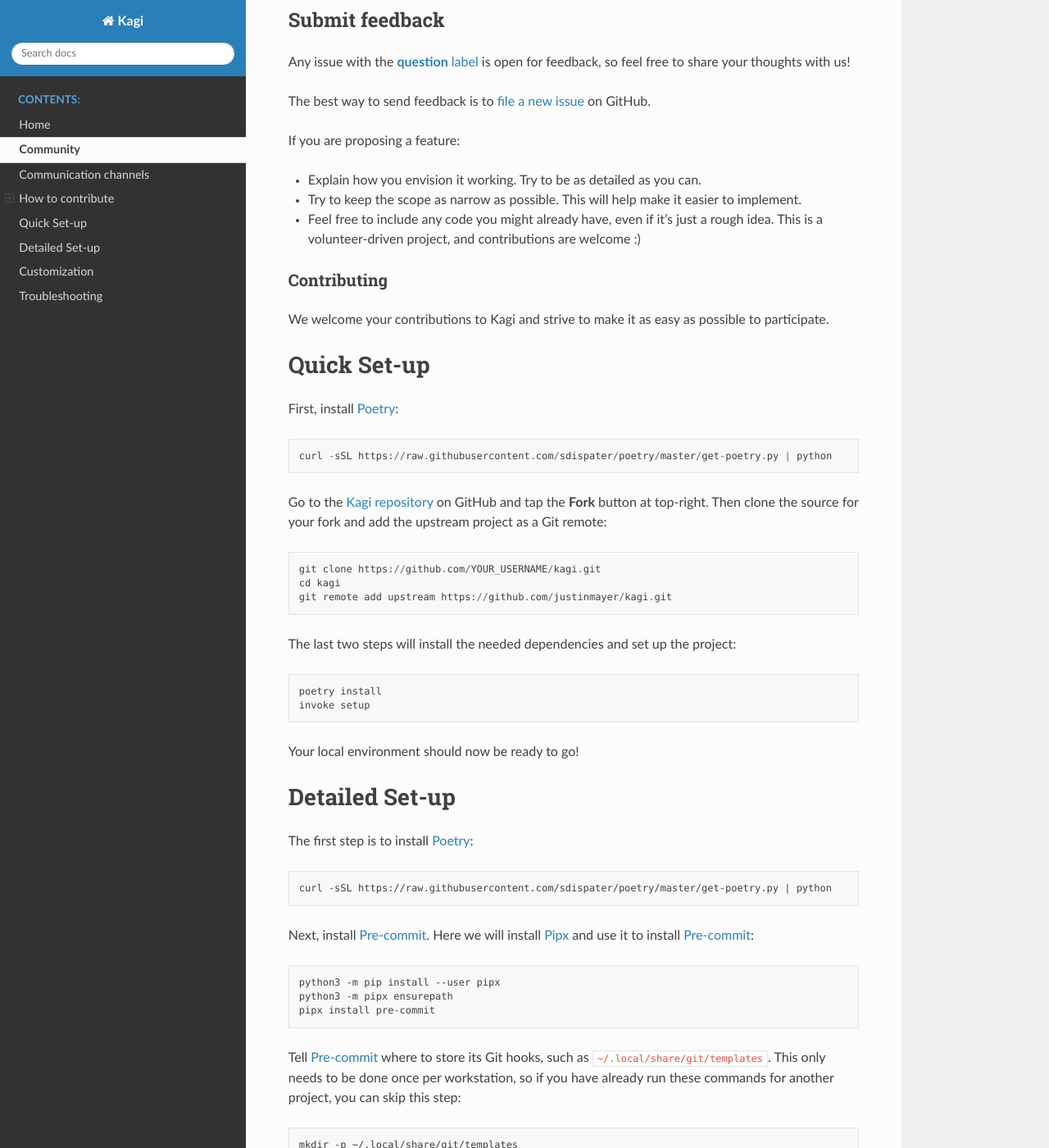
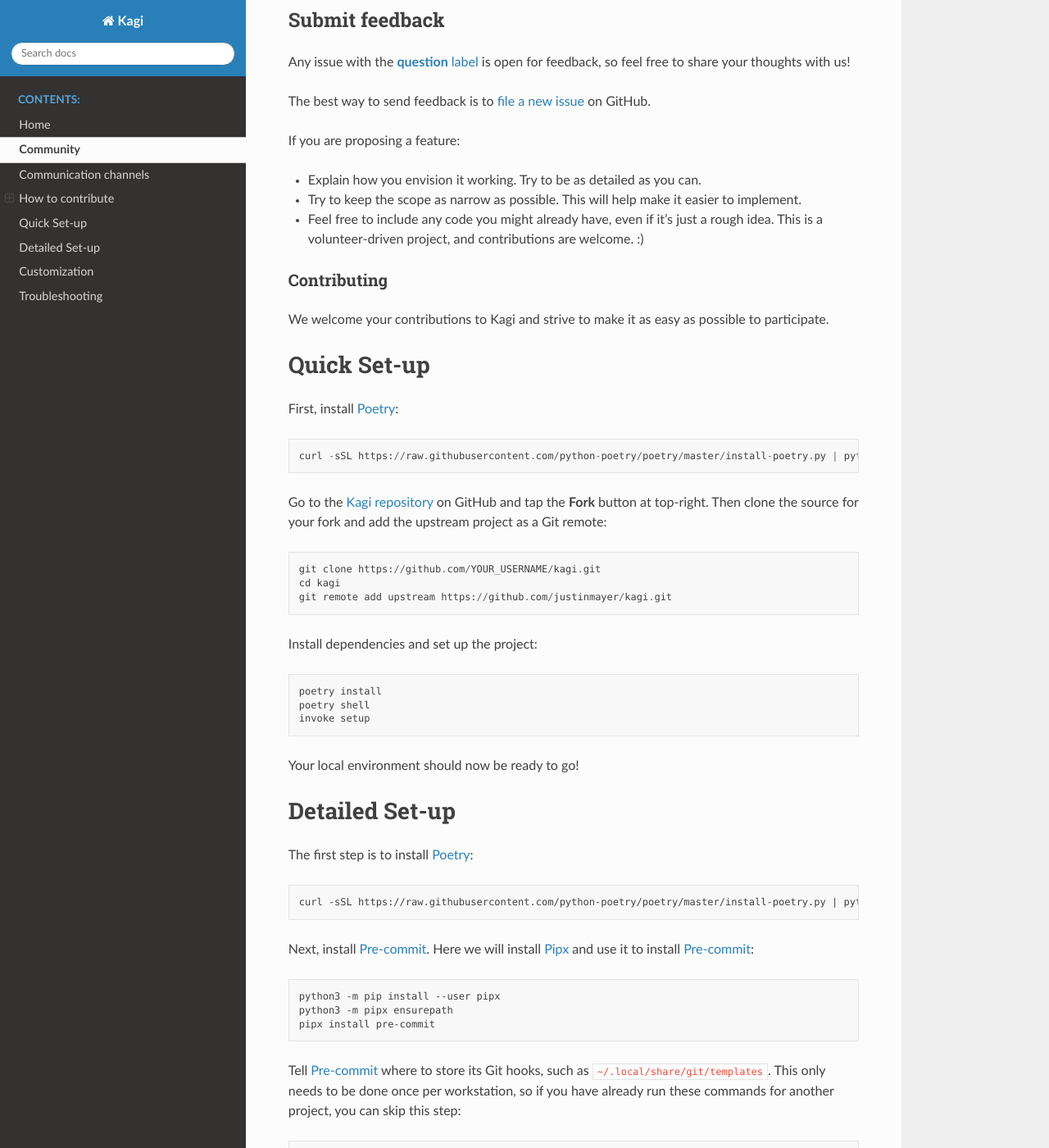
Before and after one commit to justinmayer/kagi, a Sphinx documentation site: the page built from docs/community.rst, in a window 1280 px wide and 1400 px high, scrolled down 1412 px. Shown: the whole window at 82% size. Built offline with Sphinx 7.4.7 and the Read the Docs theme 2.0.0, drawn with Linux system fonts in a browser that asks for light colours; some of the changed text lies outside the part shown.

Commit message:
Fix and improve project set-up documentation

```diff
--- a/CONTRIBUTING.rst
+++ b/CONTRIBUTING.rst
@@ -9,7 +9,7 @@
 
 First, install Poetry_::
 
-    curl -sSL https://raw.githubusercontent.com/sdispater/poetry/master/get-poetry.py | python
+    curl -sSL https://raw.githubusercontent.com/python-poetry/poetry/master/install-poetry.py | python -
 
 Go to the `Kagi repository`_ on GitHub and tap the **Fork** button at top-right.
 Then clone the source for your fork and add the upstream project as a Git remote::
@@ -18,9 +18,10 @@
     cd kagi
     git remote add upstream https://github.com/justinmayer/kagi.git
 
-The last two steps will install the needed dependencies and set up the project::
+Install dependencies and set up the project::
 
     poetry install
+    poetry shell
     invoke setup
 
 Your local environment should now be ready to go!
@@ -32,7 +33,7 @@
 
 The first step is to install Poetry_::
 
-    curl -sSL https://raw.githubusercontent.com/sdispater/poetry/master/get-poetry.py | python
+    curl -sSL https://raw.githubusercontent.com/python-poetry/poetry/master/install-poetry.py | python -
 
 Next, install Pre-commit_. Here we will install Pipx_ and use it to install Pre-commit_::
 
@@ -55,6 +56,10 @@
     cd kagi
     git remote add upstream https://github.com/justinmayer/kagi.git
 
+Install the Pre-commit_ hooks::
+
+    pre-commit install
+
 **(optional)** Poetry will automatically create a virtual environment for you but
 will alternatively use an already-activated environment if you prefer to create
 and activate your virtual environments manually::
@@ -66,8 +71,11 @@
 
     poetry install
 
-Your local environment should now be ready to go. Run the test suite via::
+Your local environment should now be ready to go. Use the following command to
+run the test suite (you can omit ``poetry shell`` if you manually created and
+activated a virtual environment via the optional step above)::
 
+    poetry shell
     invoke tests
 
 You can speed up test runs via the following command, replacing ``4`` with your
--- a/README.rst
+++ b/README.rst
@@ -62,6 +62,7 @@
 Install dependencies, run database migrations, create a user, and serve the demo::
 
     poetry install
+    poetry shell
     invoke migrate
     python testproj/manage.py createsuperuser
     invoke serve
--- a/docs/community.rst
+++ b/docs/community.rst
@@ -1,7 +1,7 @@
 Community
 ---------
 
-You can check out Kagi on GitHub at https://github.com/justinmayer/kagi/.
+You can check out Kagi on GitHub at: https://github.com/justinmayer/kagi
 
 .. _communication_channels:
 
@@ -90,6 +90,6 @@
   to implement.
 * Feel free to include any code you might already have, even if it's just a
   rough idea. This is a volunteer-driven project, and contributions
-  are welcome :)
+  are welcome.  :)
 
 .. include:: ../CONTRIBUTING.rst
```
Also changed, not shown: other parts of docs/community.rst (+1 -1 lines).
